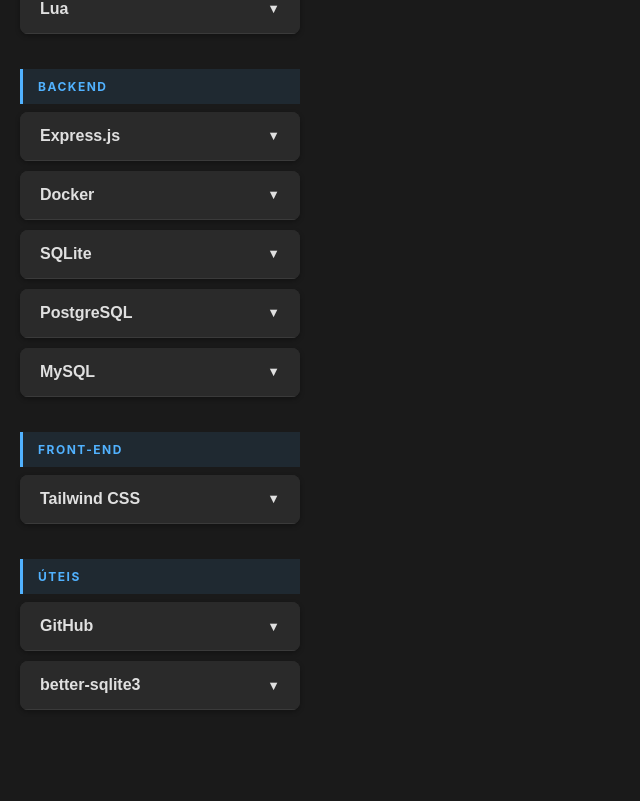
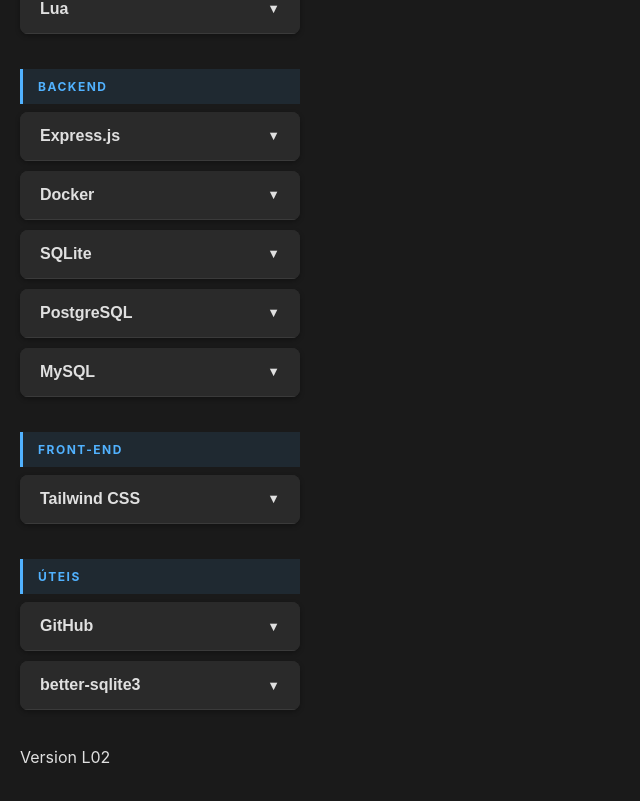
Before and after one commit to ZaxFelipe/GuiaSintaxe2, a plain HTML site: page index.html in a window 1280 px wide. Shown: the part 815-1616 px from the top of the page, without its empty margins (0-640 px from the left). Drawn offline with Linux system fonts and the light colour scheme.

Commit message:
agora vai

```diff
--- a/index.html
+++ b/index.html
@@ -27,6 +27,9 @@
                 </section>
             </main>
         </div>
+        <div>
+            <p>Version L02</p>
+        </div>
     </div>
 
     <script src="script.js"></script>
```
